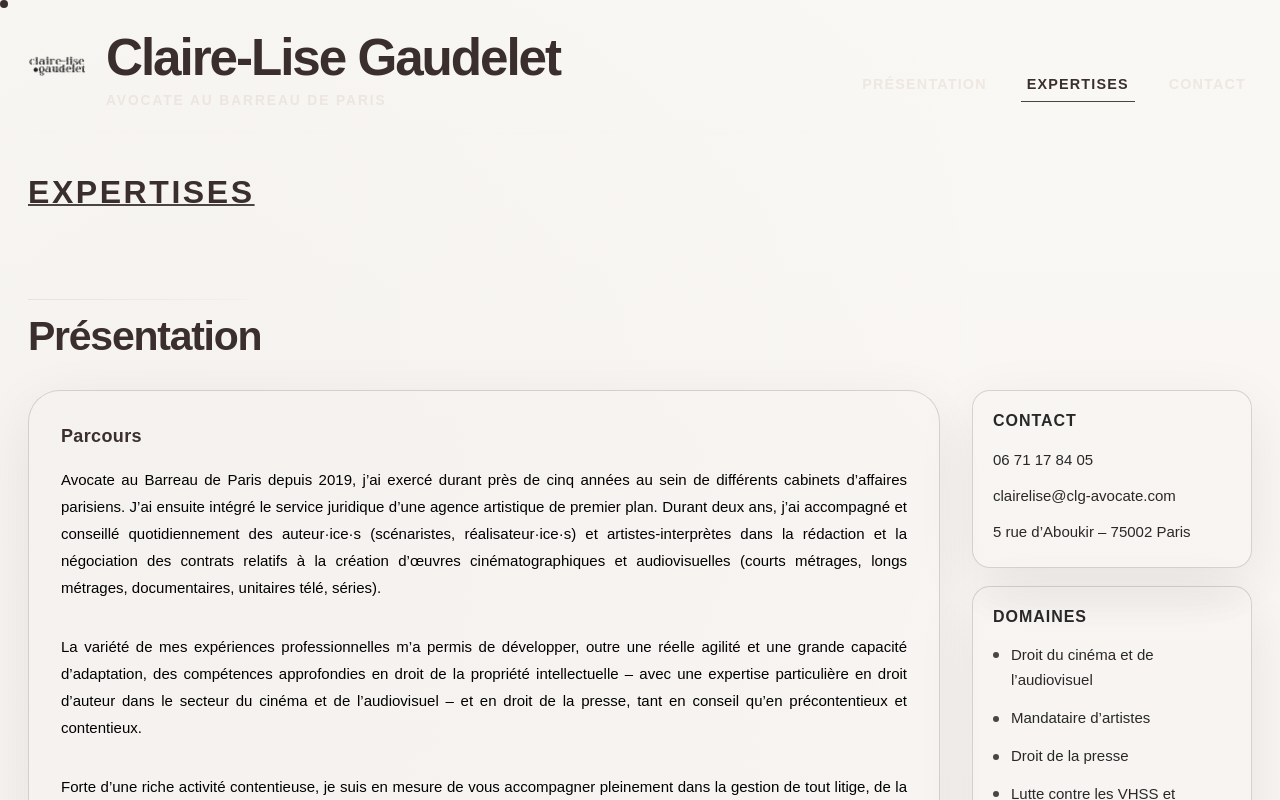
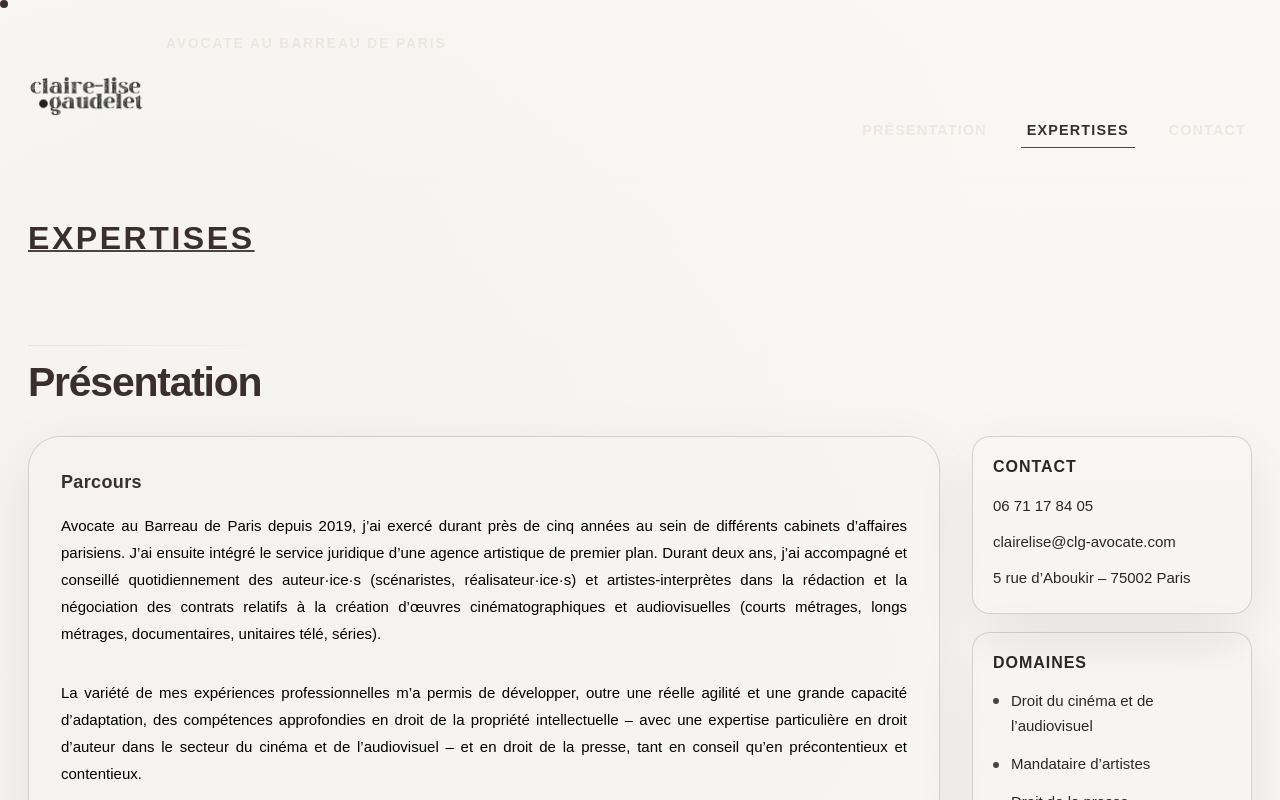
Before and after one commit to ludovicbeot/site-claire-lise, a Next.js app: page / in a window 1280 px wide. Shown: the top 800 px of the page. Built offline with nearby package versions, Linux system fonts and the light colour scheme; a web font is replaced by a local one.

Commit message:
feat: remove main title and increase logo size to 120px

```diff
--- a/app/globals.css
+++ b/app/globals.css
@@ -148,9 +148,9 @@ h6 {
   display: inline-flex;
   align-items: center;
   justify-content: center;
-  width: 60px;
-  height: 60px;
-  flex: 0 0 60px;
+  width: 120px;
+  height: 120px;
+  flex: 0 0 120px;
   margin-top: 2px;
 }
 
--- a/components/Header.jsx
+++ b/components/Header.jsx
@@ -79,9 +79,6 @@ export default function Header() {
             </Link>
 
             <div className="brand-block">
-              <Link href="/" className="brand">
-                Claire-Lise Gaudelet
-              </Link>
               <p className="brand-subtitle">Avocate au Barreau de Paris</p>
             </div>
           </div>
```
